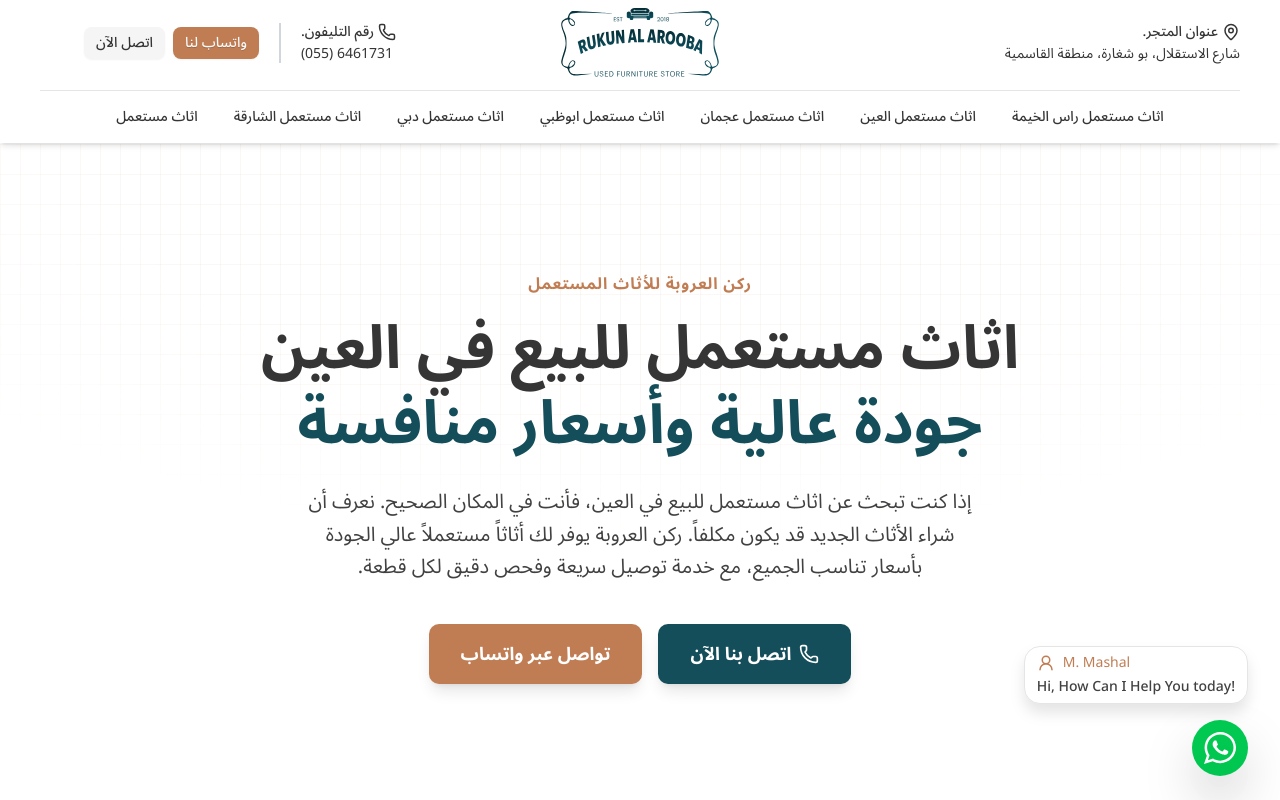
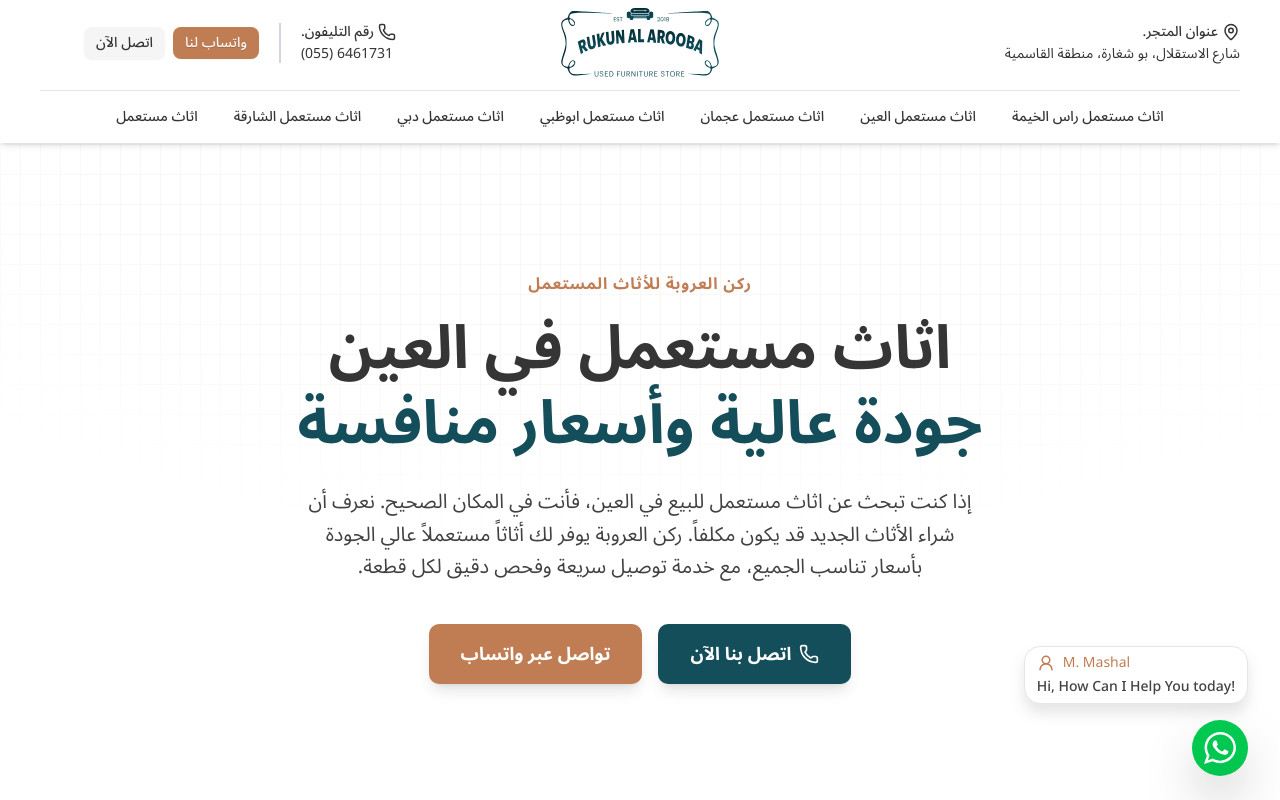
Before and after one commit to MH-7x/rukun-al-arooba, a Next.js app: page /%D8%A7%D8%AB%D8%A7%D8%AB-%D9%85%D8%B3%D8%AA%D8%B9%D9%85%D9%84-%D8%A7%D9%84%D8%B9%D9%8A%D9%86 in a window 1280 px wide. Shown: the top 800 px of the page. Built offline with nearby package versions, Linux system fonts and the light colour scheme; no server answers.

Commit message:
feat: update heading text for Used Furniture in Al Ain page

```diff
--- a/app/(arabic)/%D8%A7%D8%AB%D8%A7%D8%AB-%D9%85%D8%B3%D8%AA%D8%B9%D9%85%D9%84-%D8%A7%D9%84%D8%B9%D9%8A%D9%86/page.tsx
+++ b/app/(arabic)/%D8%A7%D8%AB%D8%A7%D8%AB-%D9%85%D8%B3%D8%AA%D8%B9%D9%85%D9%84-%D8%A7%D9%84%D8%B9%D9%8A%D9%86/page.tsx
@@ -126,7 +126,8 @@
                 ركن العروبة للأثاث المستعمل
               </span>
               <h1 className="text-4xl md:text-6xl font-extrabold headline mb-6 leading-tight">
-                اثاث مستعمل للبيع في العين <br />
+                اثاث مستعمل في العين
+                <br />
                 <span className="blue">جودة عالية وأسعار منافسة</span>
               </h1>
               <p className="text-lg md:text-xl text mb-10 max-w-2xl mx-auto leading-relaxed">
```
